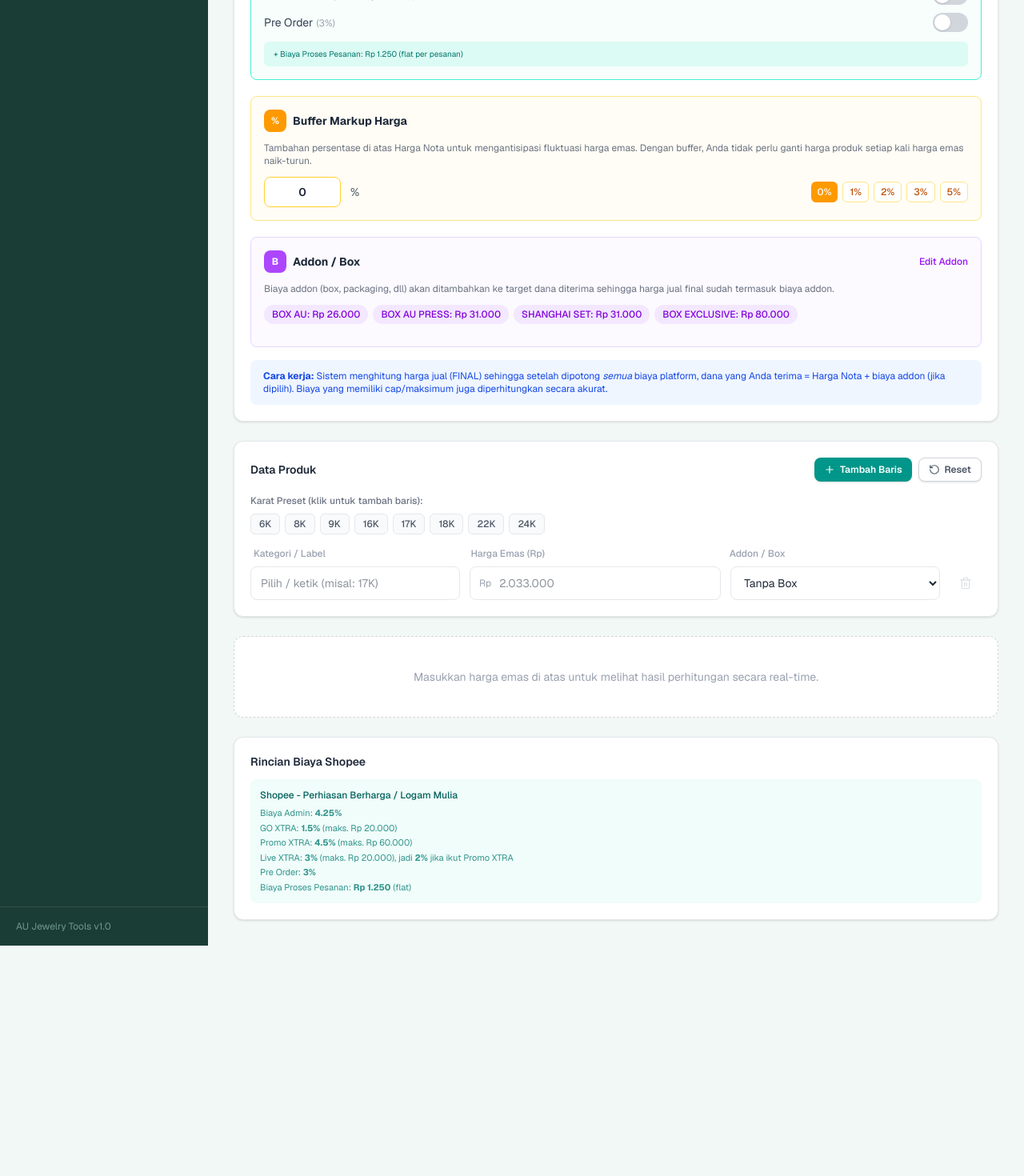
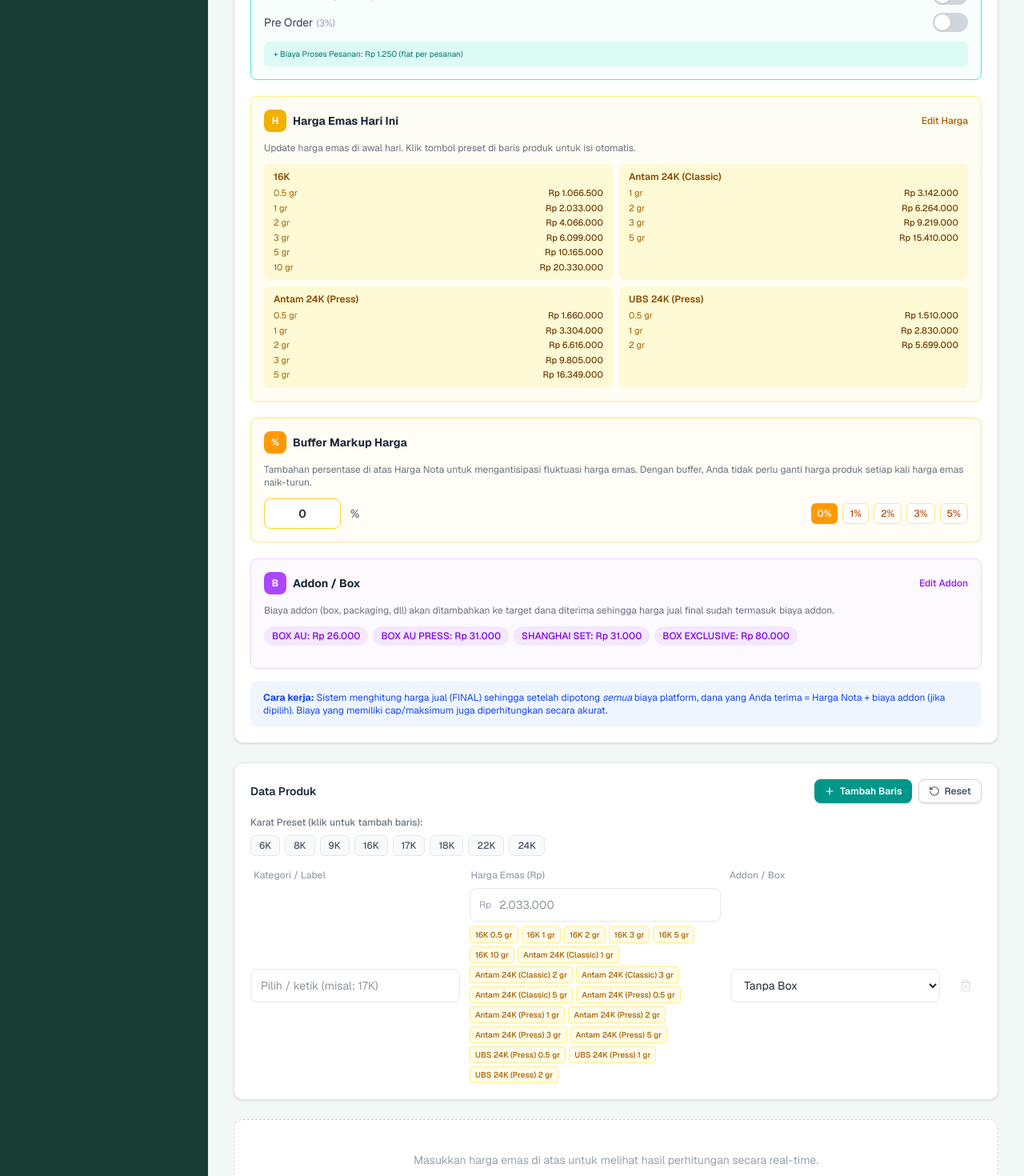
Before and after one commit to albasithabs/aujewelry, a Next.js app: page /kalkulator-emas in a window 1280 px wide. Shown: the part 500-1970 px from the top of the page at 80% size. Before the commit the page ends 1682 px from the top, so only its background shows below. Built offline with nearby package versions, Linux system fonts and the light colour scheme.

Commit message:
feat: tambah preset harga emas hari ini (editable) + quick-fill button per row

```diff
--- a/src/app/(dashboard)/kalkulator-emas/page.tsx
+++ b/src/app/(dashboard)/kalkulator-emas/page.tsx
@@ -6,6 +6,17 @@ import { Plus, Trash2, RotateCcw, Copy, Check, Info, ChevronDown, ChevronUp } fr
 // ---------------------------------------------------------------------------
 // Types
 // ---------------------------------------------------------------------------
+
+interface HargaPresetItem {
+  berat: string;
+  harga: number;
+}
+
+interface HargaPresetGroup {
+  id: string;
+  nama: string;
+  items: HargaPresetItem[];
+}
 
 interface AddonItem {
   id: string;
@@ -309,6 +320,53 @@ export default function KalkulatorEmasPage() {
 
   // Buffer markup untuk fluktuasi harga emas
   const [bufferPersen, setBufferPersen] = useState(0);
+
+  // Preset harga emas hari ini
+  const [hargaPresets, setHargaPresets] = useState<HargaPresetGroup[]>([
+    {
+      id: "16k",
+      nama: "16K",
+      items: [
+        { berat: "0.5 gr", harga: 1066500 },
+        { berat: "1 gr", harga: 2033000 },
+        { berat: "2 gr", harga: 4066000 },
+        { berat: "3 gr", harga: 6099000 },
+        { berat: "5 gr", harga: 10165000 },
+        { berat: "10 gr", harga: 20330000 },
+      ],
+    },
+    {
+      id: "antam-classic",
+      nama: "Antam 24K (Classic)",
+      items: [
+        { berat: "1 gr", harga: 3142000 },
+        { berat: "2 gr", harga: 6264000 },
+        { berat: "3 gr", harga: 9219000 },
+        { berat: "5 gr", harga: 15410000 },
+      ],
+    },
+    {
+      id: "antam-press",
+      nama: "Antam 24K (Press)",
+      items: [
+        { berat: "0.5 gr", harga: 1660000 },
+        { berat: "1 gr", harga: 3304000 },
+        { berat: "2 gr", harga: 6616000 },
+        { berat: "3 gr", harga: 9805000 },
+        { berat: "5 gr", harga: 16349000 },
+      ],
+    },
+    {
+      id: "ubs-press",
+      nama: "UBS 24K (Press)",
+      items: [
+        { berat: "0.5 gr", harga: 1510000 },
+        { berat: "1 gr", harga: 2830000 },
+        { berat: "2 gr", harga: 5699000 },
+      ],
+    },
+  ]);
+  const [showHargaPresets, setShowHargaPresets] = useState(false);
 
   // Mode: normal vs akrilik PO
   const [mode, setMode] = useState<"normal" | "akrilik">("normal");
@@ -687,6 +745,121 @@ export default function KalkulatorEmasPage() {
               </div>
             </div>
 
+            {/* Harga Emas Hari Ini */}
+            <div className="mt-5 rounded-lg border border-yellow-200 bg-yellow-50/50 p-4">
+              <div className="mb-3 flex items-center justify-between">
+                <div className="flex items-center gap-2">
+                  <div className="flex h-7 w-7 items-center justify-center rounded-lg bg-yellow-500 text-xs font-bold text-white">H</div>
+                  <span className="text-sm font-bold text-gray-800">Harga Emas Hari Ini</span>
+                </div>
+                <button
+                  onClick={() => setShowHargaPresets(!showHargaPresets)}
+                  className="text-xs text-yellow-700 hover:text-yellow-900 font-medium"
+                >
+                  {showHargaPresets ? "Tutup" : "Edit Harga"}
+                </button>
+              </div>
+              <p className="mb-3 text-xs text-gray-500">
+                Update harga emas di awal hari. Klik tombol preset di baris produk untuk isi otomatis.
+              </p>
+
+              {/* Preview */}
+              {!showHargaPresets && (
+                <div className="grid gap-2 sm:grid-cols-2">
+                  {hargaPresets.map((group) => (
+                    <div key={group.id} className="rounded-md bg-yellow-100/60 px-3 py-2">
+                      <p className="text-xs font-semibold text-yellow-800 mb-1">{group.nama}</p>
+                      <div className="space-y-0.5">
+                        {group.items.map((item, i) => (
+                          <div key={i} className="flex justify-between text-[11px]">
+                            <span className="text-yellow-700">{item.berat}</span>
+                            <span className="font-medium text-yellow-900">{formatRupiah(item.harga)}</span>
+                          </div>
+                        ))}
+                      </div>
+                    </div>
+                  ))}
+                </div>
+              )}
+
+              {/* Editable */}
+              {showHargaPresets && (
+                <div className="space-y-4 border-t border-yellow-200 pt-3">
+                  {hargaPresets.map((group, gIdx) => (
+                    <div key={group.id} className="rounded-md border border-yellow-200 bg-white p-3">
+                      <input
+                        type="text"
+                        value={group.nama}
+                        onChange={(e) => {
+                          const updated = [...hargaPresets];
+                          updated[gIdx] = { ...updated[gIdx], nama: e.target.value };
+                          setHargaPresets(updated);
+                        }}
+                        className="mb-2 w-full rounded border border-yellow-200 px-2 py-1 text-sm font-semibold text-gray-800 outline-none focus:border-yellow-400"
+                      />
+                      <div className="space-y-1.5">
+                        {group.items.map((item, iIdx) => (
+                          <div key={iIdx} className="flex items-center gap-2">
+                            <input
+                              type="text"
+                              value={item.berat}
+                              onChange={(e) => {
+                                const updated = [...hargaPresets];
+                                updated[gIdx].items[iIdx] = { ...item, berat: e.target.value };
+                                setHargaPresets(updated);
+                              }}
+                              className="w-20 rounded border border-yellow-200 px-2 py-1 text-xs text-gray-700 outline-none focus:border-yellow-400"
+                            />
+                            <div className="relative flex-1">
+                              <span className="pointer-events-none absolute left-2 top-1/2 -translate-y-1/2 text-[10px] text-gray-400">Rp</span>
+                              <input
+                                type="number"
+                                min={0}
+                                value={item.harga}
+                                onChange={(e) => {
+                                  const updated = [...hargaPresets];
+                                  updated[gIdx].items[iIdx] = { ...item, harga: Number(e.target.value) || 0 };
+                                  setHargaPresets(updated);
+                                }}
+                                className="w-full rounded border border-yellow-200 py-1 pl-7 pr-2 text-xs text-gray-800 outline-none focus:border-yellow-400"
+                              />
+                            </div>
+                            <button
+                              onClick={() => {
+                                const updated = [...hargaPresets];
+                                updated[gIdx].items.splice(iIdx, 1);
+                                setHargaPresets(updated);
+                              }}
+                              className="rounded p-1 text-gray-400 hover:bg-red-50 hover:text-red-500"
+                            >
+                              <Trash2 size={12} />
+                            </button>
+                          </div>
+                        ))}
+                        <button
+                          onClick={() => {
+                            const updated = [...hargaPresets];
+                            updated[gIdx].items.push({ berat: "", harga: 0 });
+                            setHargaPresets(updated);
+                          }}
+                          className="text-[11px] text-yellow-600 hover:text-yellow-800 font-medium"
+                        >
+                          + Tambah berat
+                        </button>
+                      </div>
+                    </div>
+                  ))}
+                  <button
+                    onClick={() => setHargaPresets((prev) => [...prev, { id: generateId(), nama: "Kategori Baru", items: [{ berat: "1 gr", harga: 0 }] }])}
+                    className="inline-flex items-center gap-1.5 rounded-lg border border-dashed border-yellow-300 px-3 py-2 text-xs font-medium text-yellow-600 transition hover:bg-yellow-100"
+                  >
+                    <Plus size={14} />
+                    Tambah Kategori
+                  </button>
+                </div>
+              )}
+            </div>
+
             {/* Buffer Markup */}
             <div className="mt-5 rounded-lg border border-amber-200 bg-amber-50/50 p-4">
               <div className="mb-3 flex items-center gap-2">
@@ -999,6 +1172,24 @@ export default function KalkulatorEmasPage() {
                   onChange={(val) => updateRow(row.id, "hargaEmas", val === "" ? "" : val)}
                   placeholder="2.033.000"
                 />
+                {/* Quick-fill preset buttons */}
+                <div className="mt-1.5 flex flex-wrap gap-1">
+                  {hargaPresets.map((group) =>
+                    group.items.map((item, i) => (
+                      <button
+                        key={`${group.id}-${i}`}
+                        onClick={() => updateRow(row.id, "hargaEmas", item.harga)}
+                        className={`rounded px-1.5 py-0.5 text-[10px] font-medium transition ${
+                          row.hargaEmas === item.harga
+                            ? "bg-yellow-500 text-white"
+                            : "border border-yellow-200 bg-yellow-50 text-yellow-700 hover:bg-yellow-100"
+                        }`}
+                      >
+                        {group.nama} {item.berat}
+                      </button>
+                    ))
+                  )}
+                </div>
               </div>
               <div>
                 <label className="mb-1 block text-xs text-gray-400 sm:hidden">Addon / Box</label>
```
